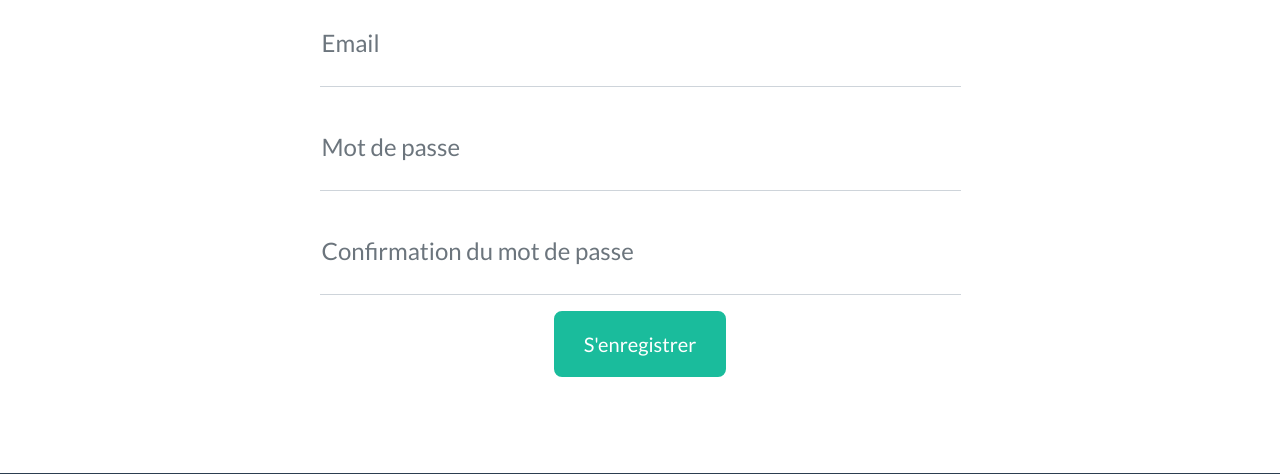
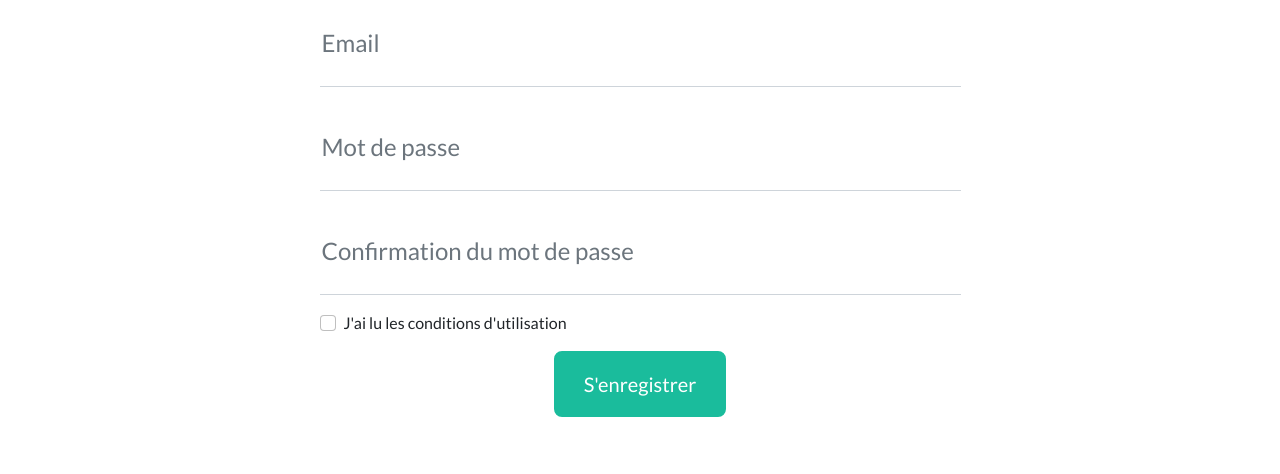
Before and after one commit to GN4RK/p5-blog, a PHP site: page /P5-blog/enregistrement in a window 1280 px wide. Shown: the part 341-815 px from the top of the page. Run offline with PHP 8.4, Linux system fonts and the light colour scheme; some libraries are stand-ins or nearby versions.

Commit message:
added condition checkbox

```diff
--- a/src/view/frontend/register.twig
+++ b/src/view/frontend/register.twig
@@ -68,6 +68,13 @@
                             <input class="form-control" id="pass2" name="pass2" type="password" placeholder="*********" required />
                             <label for="pass">Confirmation du mot de passe</label>
                         </div>
+                        <!-- Checkbox-->
+                        <div class="form-check mb-3 text-start">
+                            <input class="form-check-input" type="checkbox" value="" id="condition" required>
+                            <label class="form-check-label" for="condition">
+                                J'ai lu les conditions d'utilisation
+                            </label>
+                          </div>
                         <!-- Submit Button-->
                         <button class="btn btn-primary btn-xl" id="submitButton" type="submit">S'enregistrer</button>
                     </form>
```
